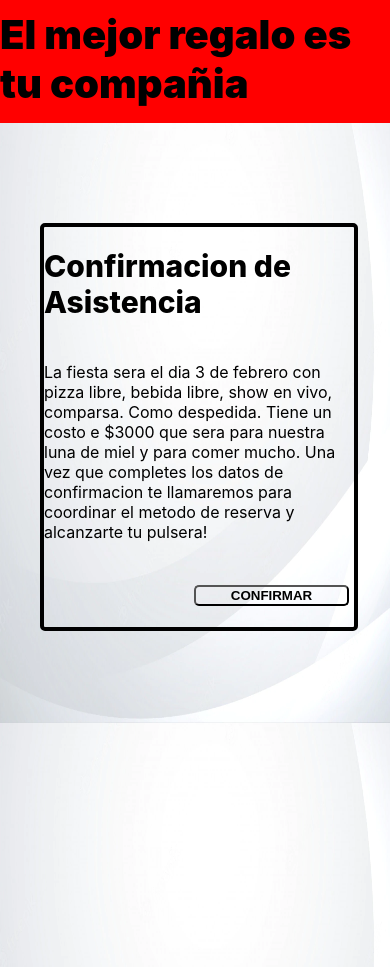
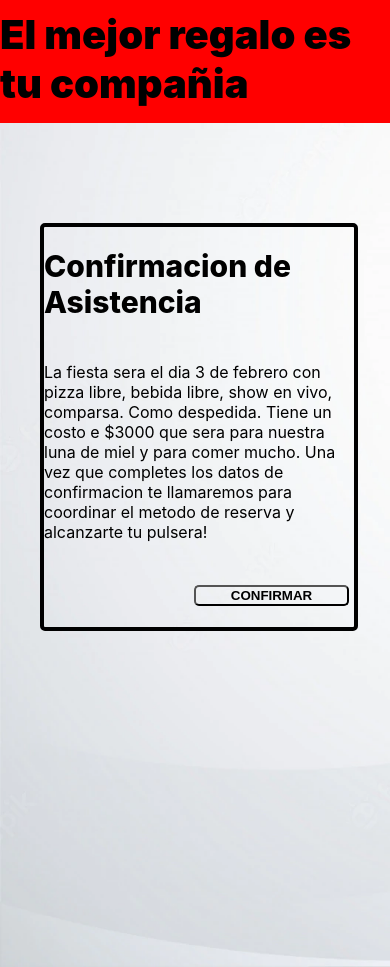
Before and after one commit to francoarriola/juliyfranco, a React (Create React App) app: page / in a window 390 px wide. Shown: the part 7060-8027 px from the top of the page. Built offline with nearby package versions, Linux system fonts and the light colour scheme.

Commit message:
acomodando css 6

```diff
--- a/src/Components/Form/index.module.scss
+++ b/src/Components/Form/index.module.scss
@@ -1,11 +1,10 @@
 .container {
   height: 100vh;
-  background-color: white;
+
   background-image: url("../../Resources/fondo.webp");
   background-size: cover;
   padding-top: 0px;
   @media (max-width: 600px) {
-    background-size: 500px 600px;
   }
 }
 
```
